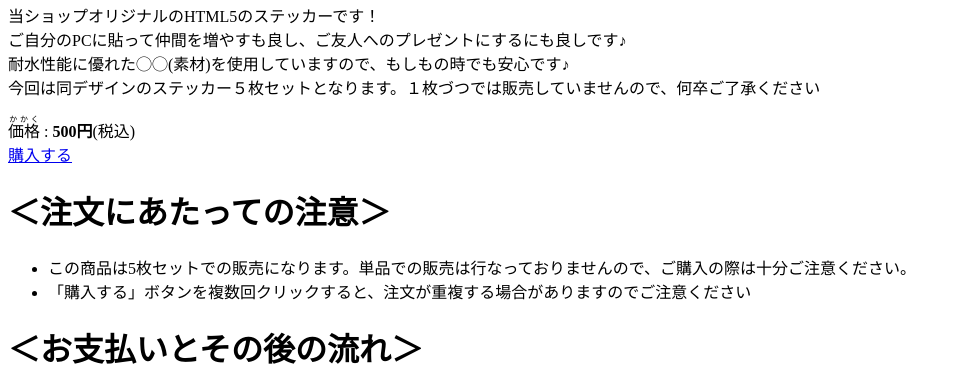
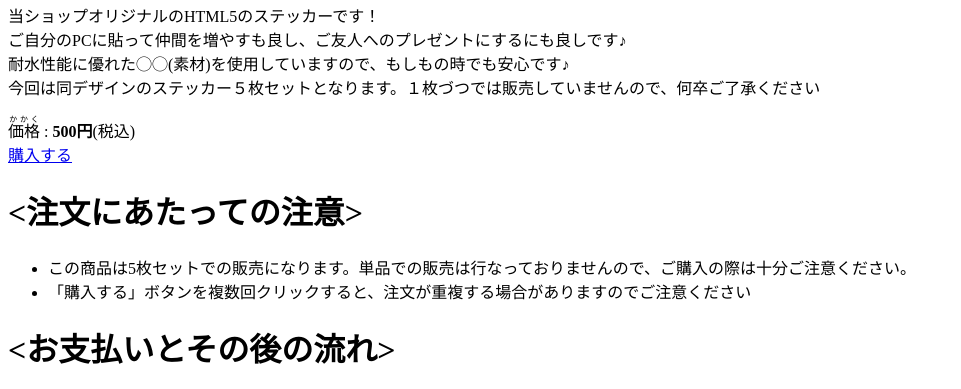
Before and after one commit to futyPnd/Web_design_practice01, a plain HTML site: page item01.html in a window 1280 px wide. Shown: the part 890-1279 px from the top of the page, without its empty margins (0-961 px from the left). Drawn offline with Linux system fonts and the light colour scheme.

Commit message:
change format

```diff
--- a/item01.html
+++ b/item01.html
@@ -26,12 +26,12 @@
       <a href="order.html">購入する</a>
     </div>
     <div class="order">
-      <h1>＜注文にあたっての注意＞</h1>
+      <h1>&lt;注文にあたっての注意&gt;</h1>
       <ul>
         <li>この商品は5枚セットでの販売になります。単品での販売は行なっておりませんので、ご購入の際は十分ご注意ください。</li>
         <li>「購入する」ボタンを複数回クリックすると、注文が重複する場合がありますのでご注意ください</li>
       </ul>
-      <h1>＜お支払いとその後の流れ＞</h1>
+      <h1>&lt;お支払いとその後の流れ&gt;</h1>
       <ul>
         <li>お支払いはクレジットカード、コンビニ決済または代金引換のいずれかがご利用になれます。</li>
         <li>お支払い完了後、通常営業日の翌日までに発送いたします。返品は発送後１週間の間承ります。</li>
@@ -72,7 +72,7 @@
   </details>
 
   <h4>管理人のプロフィール</h4>
-  <a href="../practice_web/mine/Introduction/index.html"><img src="/photos/Prof.jpeg" alt="プロフ画像"></a>
+  <a href="../practice_web/mine/Introduction/index.html"><img src="photos/Prof.jpeg" alt="プロフ画像"></a>
   <ul>
     <li>Webデザインが好きな21歳</li>
     <li>趣味はドライブなどなど</li>
```
Also changed, not shown: item02.html (+3 -3 lines), item03.html (+3 -3 lines), item04.html (+3 -3 lines), item05.html (+3 -3 lines), item06.html (+3 -3 lines), item07.html (+3 -3 lines), item08.html (+3 -3 lines).
